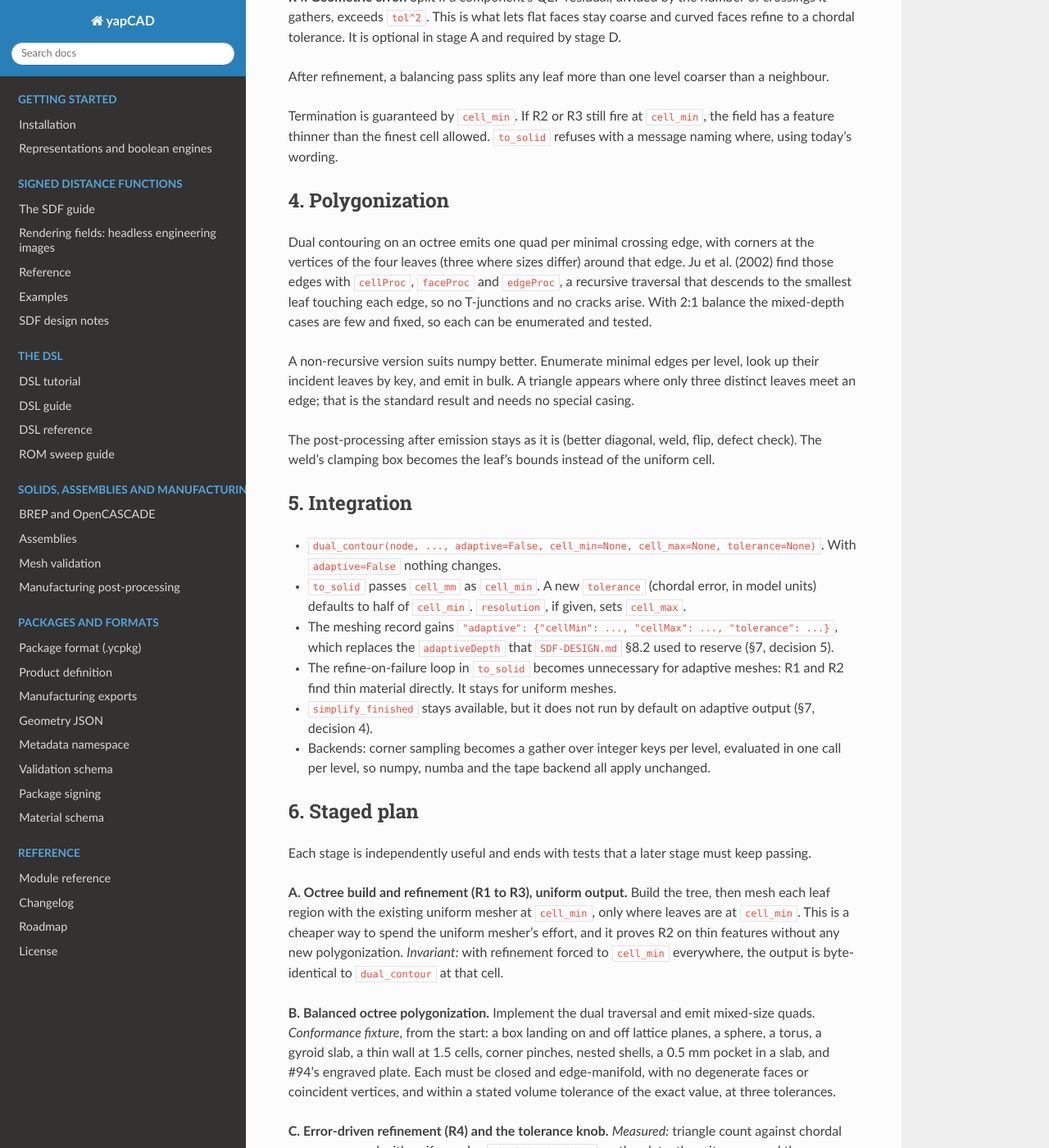
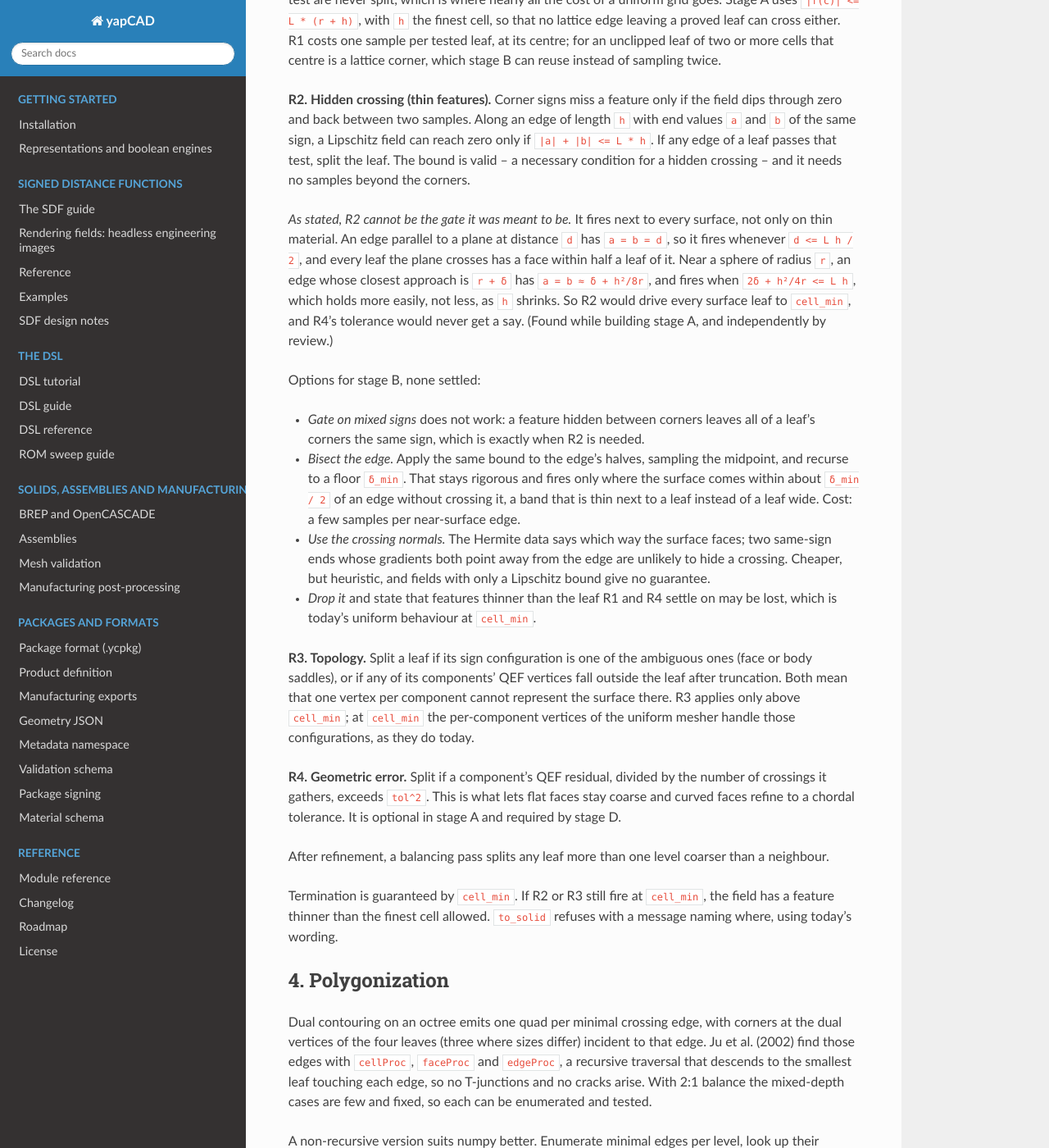
Before and after one commit to rdevaul/yapCAD, a Sphinx documentation site: the page built from docs/sdf-adaptive-contouring.md, in a window 1280 px wide and 1400 px high, scrolled down 2090 px. Shown: the whole window at 82% size. Built offline with Sphinx 7.4.7 and the Read the Docs theme 3.1.0, drawn with Linux system fonts in a browser that asks for light colours; some of the changed text lies outside the part shown.

Commit message:
Sample the contouring lattice through an octree (adaptive stage A)
dual_contour and to_solid take sampling="octree": the Lipschitz bound
subdivides the corner lattice from a cubic root, proved blocks fill their
corners with a value of the right sign, and only corners within about a
cell of the surface are evaluated. Everything after sampling is the
uniform mesher's, so the mesh is byte-identical to sampling="chunks".

It is opt-in because it only pays on expensive fields: corner sampling of
an engraved block runs 6.5x faster on numba, while a bare sphere at 66M
corners runs 2x slower.

The design note is revised after the stage A work and an outside review:
R2 as stated fires next to every surface and must be redesigned before
stage B; root, depth and padding are stated; figures are re-measured;
and the record-units question in decision 5 is reopened for the owner.
SDF-DESIGN.md 10.2's stale claim that per-component vertices are not
implemented is corrected.

Co-Authored-By: Claude Opus 5.5 <noreply@anthropic.com>

```diff
--- a/docs/sdf-adaptive-contouring.md
+++ b/docs/sdf-adaptive-contouring.md
@@ -1,6 +1,8 @@
 # Adaptive dual contouring: implementation design
 
-Status: proposal, for discussion (#94). Nothing here is implemented.
+Status: stage A is implemented (`yapcad/sdf/octree.py`, opt-in through
+`sampling="octree"`); stages B to D are proposals (#94). §3's R2 needs
+redesign before stage B; see there.
 
 `sdf-meshing-and-simplifier-performance.md` ("Fix two") makes the case for
 feature-size responsive meshing and names the literature. `SDF-DESIGN.md` §5.1
@@ -25,16 +27,22 @@ Some of what the earlier notes list as missing has since landed:
   zero-thickness walls dropped and their seams zipped, quads split along the
   better diagonal, and zero-area triangles flipped away (#121, #122). Uniform
   meshes come out with no degenerate faces and no near-coincident vertices.
-- **Speed.** Sampling is Lipschitz-pruned by chunk and runs on numba or the
-  tape backend. The 70 x 30 x 4 mm engraved plate of #94 meshes at a
-  0.143 mm cell (about 2.9 million cells, 512,000 triangles) in about 3 s.
+- **Speed.** Sampling is Lipschitz-pruned by chunk. The mesh backends are
+  numpy, numba and wgpu (`auto` picks); numba and wgpu run the compiled tape
+  of `yapcad/sdf/tape.py`. Measured on the engraved plate of
+  `tests/test_mesh_degeneracy.py` (70 x 20 x 4 mm, two rows of block text,
+  numba, resolution 490, so a 0.143 mm cell): the padded lattice is
+  494 x 145 x 32 = 2,292,160 cells, 180,708 of them active (7.9%), and the
+  mesh has 360,856 triangles, built in 2.2 s. #94's own plate is
+  70 x 30 x 4 mm with text the issue does not give, so its figures (512,000
+  triangles, 8,784 after simplification) are not reproduced here.
 
 What remains is structural: every emitted cell is the same size.
 
 1. **Thin features set the cell for the whole part.** A 0.43 mm stroke on a
-   70 mm plate needs a cell near 0.14 mm everywhere. About 9% of the plate's
-   cells carry surface, and most of those are on flat faces that a 2 mm cell
-   would represent exactly.
+   70 mm plate needs a cell near 0.14 mm everywhere. About 8% of the plate's
+   cells carry surface (above), and most of those are on flat faces that a
+   2 mm cell would represent exactly.
 2. **What the corner signs cannot see, the mesher cannot mesh.** A feature
    that fits between two lattice corners without changing either one's sign
    is skipped silently. Today's guard is global (refine the whole lattice
@@ -56,15 +64,27 @@ Per leaf: its key, its corner values (eight floats, looked up rather than
 stored), its sign configuration, and one QEF accumulator per surface
 component, as the uniform mesher keeps today.
 
+The root is **cubic**: `2^D` finest cells across, with
+`D = ceil(log2(n))` for `n` the largest per-axis cell count of the padded
+lattice `_resolve_region` builds today. Blocks that start past the lattice
+are dropped, and blocks that overhang it are clipped, so the lattice keeps
+its per-axis counts and its padding (two finest cells) means what it means
+today. On the plate, `D = 9`: a 512-cell root over a 494 x 145 x 32
+lattice, and R1 prunes the slack in one or two levels.
+
 The tree is **2:1 balanced**: neighbouring leaves differ by at most one
 level. Balance costs some extra leaves along refinement fronts, typically
 10 to 20%. In return, the dual traversal only ever handles a small, fixed
 set of mixed-depth cases, and the per-component tables can be reused
 unchanged on every leaf.
 
-`NTree` stays an element index. It isn't a good fit here: the octree's
-payload, keys and traversal are all field-specific, and a separate small
-module, `sdf/octree.py`, will be easier to test exhaustively.
+`NTree` (and the 2020 `yapcad/octtree.py` it builds on) stays an element
+index. `sdf-meshing-and-simplifier-performance.md` suggested building on it;
+this note does not, because the octree's payload, keys and traversal are all
+field-specific, and a pointer-free tree walked a level at a time in key
+order vectorises in numpy where an object tree does not. The new module is
+`sdf/octree.py`; the similar name is unfortunate but the package keeps them
+apart.
 
 ## 3. Refinement
 
@@ -75,23 +95,52 @@ They are listed cheapest first, and all are batched by level.
 **R1. Possibly occupied.** For a leaf of half-diagonal `r` around centre
 `c`, `|f(c)| <= L * r` means the surface may pass through it. `L` is the
 node's Lipschitz bound from `analyze()`. Leaves that fail the test are never
-split, which is where nearly all the cost of a uniform grid goes.
+split, which is where nearly all the cost of a uniform grid goes. Stage A
+uses `|f(c)| <= L * (r + h)`, with `h` the finest cell, so that no lattice
+edge leaving a proved leaf can cross either. R1 costs one sample per tested
+leaf, at its centre; for an unclipped leaf of two or more cells that centre
+is a lattice corner, which stage B can reuse instead of sampling twice.
 
 **R2. Hidden crossing (thin features).** Corner signs miss a feature only if
 the field dips through zero and back between two samples. Along an edge of
 length `h` with end values `a` and `b` of the same sign, a Lipschitz field
 can reach zero only if `|a| + |b| <= L * h`. If any edge of a leaf passes
-that test, split the leaf. This is the test that guarantees a stroke
-narrower than the leaf is found instead of stepped over, and it needs no
-samples beyond the corners. It is conservative: near a smooth surface it
-also fires for crossings that aren't there. So it is applied only above
-`cell_min`, and as the cell shrinks toward `cell_min` it fires only on
-genuinely thin material.
+that test, split the leaf. The bound is valid -- a necessary condition for
+a hidden crossing -- and it needs no samples beyond the corners.
+
+*As stated, R2 cannot be the gate it was meant to be.* It fires next to
+every surface, not only on thin material. An edge parallel to a plane at
+distance `d` has `a = b = d`, so it fires whenever `d <= L h / 2`, and every
+leaf the plane crosses has a face within half a leaf of it. Near a sphere of
+radius `r`, an edge whose closest approach is `r + δ` has
+`a = b ≈ δ + h²/8r`, and fires when `2δ + h²/4r <= L h`, which holds more
+easily, not less, as `h` shrinks. So R2 would drive every surface leaf to
+`cell_min`, and R4's tolerance would never get a say. (Found while
+building stage A, and independently by review.)
+
+Options for stage B, none settled:
+
+- *Gate on mixed signs* does not work: a feature hidden between corners
+  leaves all of a leaf's corners the same sign, which is exactly when R2 is
+  needed.
+- *Bisect the edge.* Apply the same bound to the edge's halves, sampling the
+  midpoint, and recurse to a floor `δ_min`. That stays rigorous and fires
+  only where the surface comes within about `δ_min / 2` of an edge without
+  crossing it, a band that is thin next to a leaf instead of a leaf wide.
+  Cost: a few samples per near-surface edge.
+- *Use the crossing normals.* The Hermite data says which way the surface
+  faces; two same-sign ends whose gradients both point away from the edge
+  are unlikely to hide a crossing. Cheaper, but heuristic, and fields with
+  only a Lipschitz bound give no guarantee.
+- *Drop it* and state that features thinner than the leaf R1 and R4 settle
+  on may be lost, which is today's uniform behaviour at `cell_min`.
 
 **R3. Topology.** Split a leaf if its sign configuration is one of the
 ambiguous ones (face or body saddles), or if any of its components' QEF
 vertices fall outside the leaf after truncation. Both mean that one vertex
-per component cannot represent the surface there.
+per component cannot represent the surface there. R3 applies only above
+`cell_min`; at `cell_min` the per-component vertices of the uniform mesher
+handle those configurations, as they do today.
 
 **R4. Geometric error.** Split if a component's QEF residual, divided by the
 number of crossings it gathers, exceeds `tol^2`. This is what lets flat faces
@@ -108,8 +157,8 @@ Termination is guaranteed by `cell_min`. If R2 or R3 still fire at
 ## 4. Polygonization
 
 Dual contouring on an octree emits one quad per minimal crossing edge, with
-corners at the vertices of the four leaves (three where sizes differ) around
-that edge. Ju et al. (2002) find those edges with `cellProc`, `faceProc` and
+corners at the dual vertices of the four leaves (three where sizes differ)
+incident to that edge. Ju et al. (2002) find those edges with `cellProc`, `faceProc` and
 `edgeProc`, a recursive traversal that descends to the smallest leaf
 touching each edge, so no T-junctions and no cracks arise. With 2:1 balance
 the mixed-depth cases are few and fixed, so each can be enumerated and
@@ -139,21 +188,44 @@ instead of the uniform cell.
 - `simplify_finished` stays available, but it does not run by default on
   adaptive output (§7, decision 4).
 - Backends: corner sampling becomes a gather over integer keys per level,
-  evaluated in one call per level, so numpy, numba and the tape backend all
-  apply unchanged.
+  evaluated in one call per level, so numpy, numba and wgpu all apply
+  unchanged. The gradient samples `_edge_normals` takes at each crossing
+  are a second gather, once the crossings are known.
 
 ## 6. Staged plan
 
 Each stage is independently useful and ends with tests that a later stage
 must keep passing.
 
-**A. Octree build and refinement (R1 to R3), uniform output.** Build the
-tree, then mesh each leaf region with the existing uniform mesher at
-`cell_min`, only where leaves are at `cell_min`. This is a cheaper way to
-spend the uniform mesher's effort, and it proves R2 on thin features
-without any new polygonization.
-*Invariant:* with refinement forced to `cell_min` everywhere, the output is
-byte-identical to `dual_contour` at that cell.
+**A. Octree sampling, uniform output (built).** R1 subdivides the lattice
+from a cubic root, and every leaf it cannot prove empty is refined to
+`cell_min`, so no leaf stays coarse and nothing is left unmeshed. Proved
+blocks fill their corners with the centre value, which has the right sign;
+the remaining corners are sampled exactly. The corner lattice and
+everything after it are the uniform mesher's, in its C order, so the
+*invariant* -- output byte-identical to `dual_contour` at that cell -- holds
+by construction. `tests/test_sdf_octree.py` checks it on the stage B
+fixtures below, on numpy and numba. R2 and R3 are not part of stage A:
+with every surface leaf at `cell_min` they would change nothing, and R2
+needs the redesign in §3 first.
+
+Measured, sampling alone (`sample_corners` against `sample_corners_octree`,
+default leaf of 2 cells):
+
+| case | lattice | chunks | octree | evaluations, chunks / octree |
+|---|---|---|---|---|
+| thick engraved block, 70 x 20 x 20 mm, res 350, numba | 3.9 M | 2.66 s | 0.41 s | 3.6 M / 1.4 M |
+| same, numpy | 3.9 M | 18.4 s | 7.3 s | 3.6 M / 1.4 M |
+| engraved plate above, res 490, numba | 2.4 M | 0.89 s | 0.52 s | 2.4 M / 1.5 M |
+| sphere r = 50, res 400, numba | 66 M | 0.51 s | 1.02 s | 27 M / 5.4 M |
+| box minus cylinder, res 400, numba | 32 M | 0.40 s | 0.83 s | 21 M / 6.3 M |
+
+It wins where a sample is expensive -- the many-cutter text fields that
+#94 is about -- and loses on primitive fields, where scattering writes into
+a dense lattice costs more than the samples saved. So it is opt-in
+(`dual_contour(..., sampling="octree")`, also accepted by `to_solid`), and
+it does not change memory: the lattice is still dense. Stage B removes the
+dense lattice, which is what makes both costs go away.
 
 **B. Balanced octree polygonization.** Implement the dual traversal and emit
 mixed-size quads.
@@ -162,7 +234,7 @@ planes, a sphere, a torus, a gyroid slab, a thin wall at 1.5 cells, corner
 pinches, nested shells, a 0.5 mm pocket in a slab, and #94's engraved plate.
 Each must be closed and edge-manifold, with no degenerate faces or
 coincident vertices, and within a stated volume tolerance of the exact
-value, at three tolerances.
+value, at tolerances of 2, 1 and 0.5 times `cell_min`.
 
 **C. Error-driven refinement (R4) and the tolerance knob.**
 *Measured:* triangle count against chordal error, compared with uniform
@@ -174,10 +246,10 @@ cradle.
 better error at lower cost and the opt-in mesher has been used in practice.
 
 A rough expectation for the plate, not yet measured: leaves concentrate
-along the strokes and the plate's edges, so the sampled corners should be a
-small fraction of the uniform lattice's 2.9 million cells, and the triangle
-count should land near the simplified mesh's (8,784 in #94) rather than near
-512,000. Stage A's numbers will replace this guess.
+along the strokes and the plate's edges, so the triangle count should land
+near the simplified mesh's rather than near the uniform one's. That depends
+on §3's R2 being redesigned; as stated, R2 sends every surface leaf to
+`cell_min` and the count would not fall at all.
 
 ## 7. Decisions (settled 2026-11-21)
 
@@ -205,6 +277,18 @@ count should land near the simplified mesh's (8,784 in #94) rather than near
    has written `adaptiveDepth` yet. `cellMax` must be `cellMin` times a power
    of two.
 
+   *Reopened by review, for the owner to confirm.* The record keeps
+   `resolution` in cells across the longest axis on purpose: "that is what
+   survives a transform" (`convert.py`, `_deferred_solid`), since a part
+   scaled after meshing is still the same number of cells across. Cell
+   bounds and a tolerance in millimetres would not survive a scale. An
+   invariant record that keeps the explicit-bounds intent is
+   `"resolution"` for the finest cell, as today, plus
+   `"adaptive": {"coarsest": <cells across at cell_max>,
+   "tolerance": <fraction of the finest cell>}`. It carries the same
+   information as the bounds and does not need a separate depth. Nothing
+   writes an adaptive record before stage B, so this can be settled then.
+
 ## References
 
 - T. Ju, F. Losasso, S. Schaefer, J. Warren. *Dual Contouring of Hermite
```
Also changed, not shown: CHANGELOG.rst (+11 -0 lines), docs/SDF-DESIGN.md (+7 -3 lines), 4 other files.
